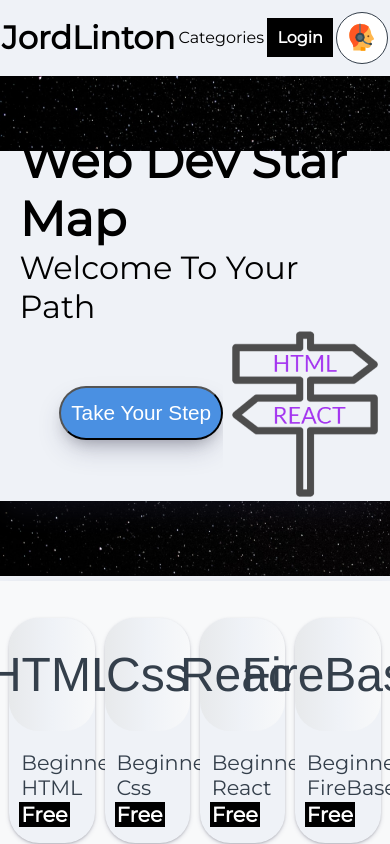
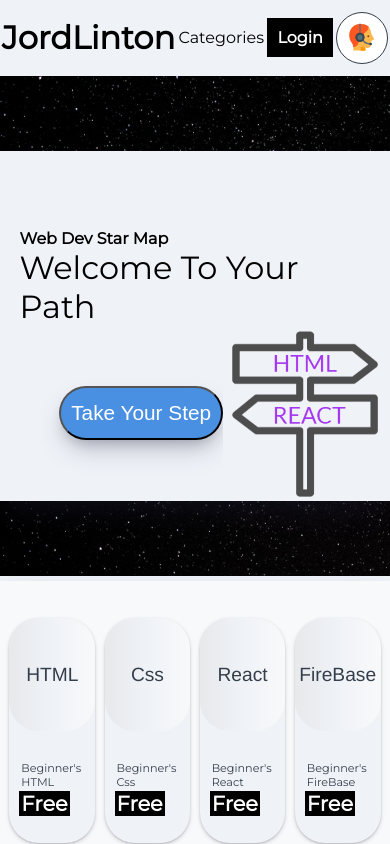
Before and after one commit to Jordaneddielinton93/Web-Dev-Road-Map-Course, a React (Create React App) app: page / in a window 390 px wide. Shown: the top 844 px of the page. Built offline with nearby package versions, Linux system fonts and the light colour scheme; no server answers.

Commit message:
more responisve design

```diff
--- a/src/components/LandingPage/LandingPage.scss
+++ b/src/components/LandingPage/LandingPage.scss
@@ -94,7 +94,7 @@
   }
 }
 
-@media only screen and (max-width: 1200px) {
+@media only screen and (max-width: 1200px) and (min-width: 600px) {
   .LandingP{
 
     width: 100%;
@@ -116,3 +116,34 @@
     }
   }
 }
+
+@media only screen and (max-width: 600px) {
+  .LandingP{
+    &__Hero{
+      justify-content: center;
+      max-width: 100%;
+      width: 100vw;
+      &--image{
+        max-width: 100%;
+
+      &-img{
+      display: none;
+      }
+      }
+      &__RoadMap{
+        margin-left: 0;
+      }
+      &__RoadMap{
+        &-title{
+          font-size: 1rem;
+
+        }
+        &-title2{
+          font-size: 2rem;
+
+        }
+      }
+
+    }
+  }
+}
--- a/src/components/Slider/Slider.scss
+++ b/src/components/Slider/Slider.scss
@@ -56,6 +56,30 @@
   }
 }
 
-@media only screen and (max-width: 1200px) {
 
+@media only screen and (max-width: 600px) {
+  .Slider{
+    &__imgCont{
+
+      font-size: 1.2rem;
+
+    }
+    &__textCont{
+
+
+      &-text1{
+
+        font-size: 0.7rem;
+
+        padding: 2px;
+
+      }
+      &-text2{
+        text-align: left;
+        margin-left: 10px;
+        font-size: 1.3rem;
+
+      }
+    }
+  }
 }
```
